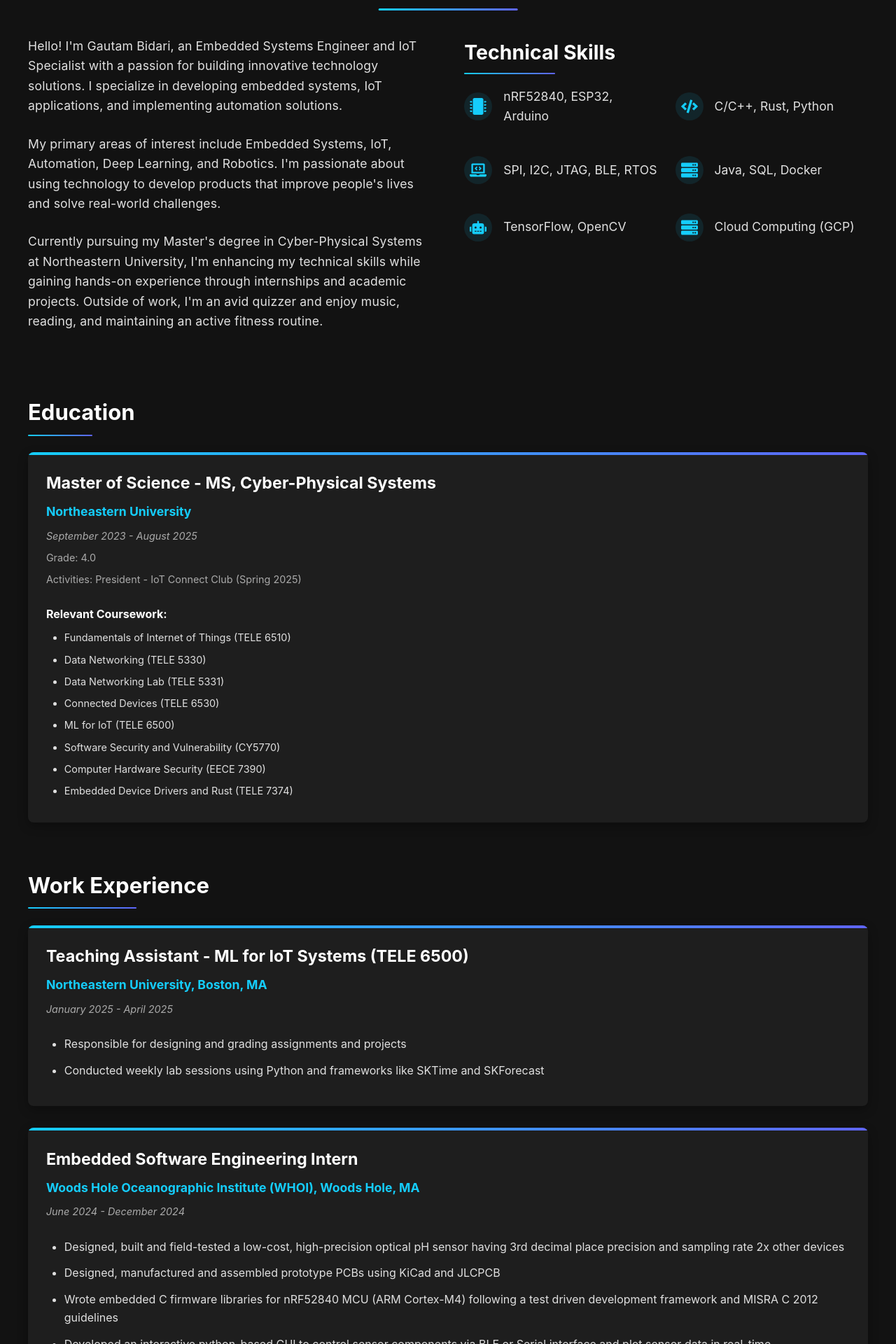
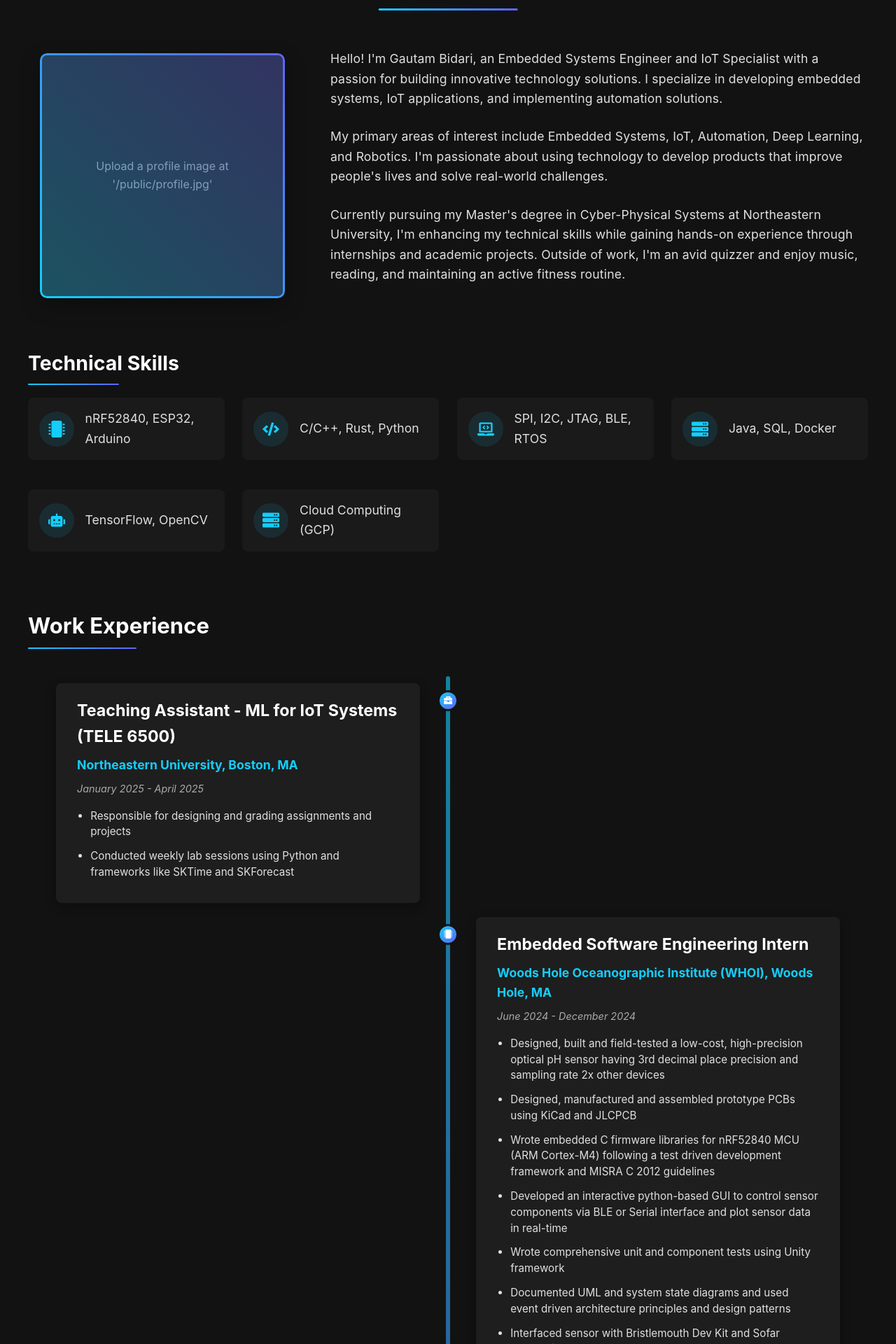
Before and after one commit to Gau17/react-portfolio, a React (Create React App) app: page /about in a window 1280 px wide. Shown: the part 220-2140 px from the top of the page at 70% size. Built offline with nearby package versions, Linux system fonts and the light colour scheme.

Commit message:
Update about page

```diff
--- a/src/pages/About.jsx
+++ b/src/pages/About.jsx
@@ -1,6 +1,6 @@
 import React from 'react';
 import styled from 'styled-components';
-import { FaCode, FaLaptopCode, FaServer, FaMicrochip, FaRobot } from 'react-icons/fa';
+import { FaCode, FaLaptopCode, FaServer, FaMicrochip, FaRobot, FaBriefcase, FaGraduationCap } from 'react-icons/fa';
 
 const AboutContainer = styled.div`
   padding: calc(1.618rem * 3) calc(1.618rem * 1.2);
@@ -11,7 +11,7 @@ const AboutContainer = styled.div`
 const AboutTitle = styled.h2`
   font-size: calc(1.618rem * 1.618);
   text-align: center;
-  margin-bottom: calc(1.618rem * 1.8);
+  margin-bottom: calc(1.618rem * 2.5);
   color: #ffffff;
   position: relative;
   display: inline-block;
@@ -30,16 +30,65 @@ const AboutTitle = styled.h2`
   }
 `;
 
-const AboutContent = styled.div`
+const ProfileSection = styled.div`
   max-width: 1200px;
-  margin: 0 auto;
+  margin: 0 auto 4rem;
   display: grid;
-  grid-template-columns: 1fr 1fr;
-  grid-gap: calc(1.618rem * 1.8);
+  grid-template-columns: 1fr 2fr;
+  grid-gap: 3rem;
+  align-items: center;
 
   @media screen and (max-width: 768px) {
     grid-template-columns: 1fr;
   }
+`;
+
+const ProfileImageContainer = styled.div`
+  position: relative;
+  border-radius: 10px;
+  overflow: hidden;
+  box-shadow: 0 10px 30px rgba(0, 0, 0, 0.3);
+  aspect-ratio: 1/1;
+  max-width: 350px;
+  margin: 0 auto;
+
+  &:before {
+    content: '';
+    position: absolute;
+    inset: 0;
+    background: linear-gradient(45deg, rgba(21, 205, 252, 0.3), rgba(95, 101, 249, 0.3));
+    z-index: 1;
+  }
+
+  &:after {
+    content: '';
+    position: absolute;
+    top: 0;
+    left: 0;
+    right: 0;
+    bottom: 0;
+    border: 3px solid transparent;
+    border-radius: 10px;
+    background: linear-gradient(45deg, #15cdfc, #5f65f9) border-box;
+    -webkit-mask:
+      linear-gradient(#fff 0 0) padding-box,
+      linear-gradient(#fff 0 0);
+    -webkit-mask-composite: xor;
+    mask-composite: exclude;
+  }
+`;
+
+const ProfileImagePlaceholder = styled.div`
+  display: flex;
+  justify-content: center;
+  align-items: center;
+  width: 100%;
+  height: 100%;
+  background-color: #1e1e1e;
+  color: #a0a0a0;
+  font-size: 1rem;
+  text-align: center;
+  padding: 2rem;
 `;
 
 const AboutText = styled.div``;
@@ -53,7 +102,10 @@ const AboutParagraph = styled.p`
   letter-spacing: 0.01rem;
 `;
 
-const SkillsSection = styled.div``;
+const SkillsSection = styled.div`
+  max-width: 1200px;
+  margin: 3rem auto;
+`;
 
 const SkillsTitle = styled.h3`
   font-size: calc(1.618rem * 1.1);
@@ -76,7 +128,7 @@ const SkillsTitle = styled.h3`
 
 const SkillsList = styled.div`
   display: grid;
-  grid-template-columns: 1fr 1fr;
+  grid-template-columns: repeat(auto-fill, minmax(280px, 1fr));
   grid-gap: 1.618rem;
 
   @media screen and (max-width: 480px) {
@@ -87,11 +139,17 @@ const SkillsList = styled.div`
 const SkillItem = styled.div`
   display: flex;
   align-items: center;
+  padding: 1rem;
+  border-radius: 8px;
+  background: rgba(30, 30, 30, 0.7);
+  backdrop-filter: blur(10px);
   margin-bottom: 1rem;
-  transition: transform 0.3s ease;
+  transition: all 0.3s ease;
 
   &:hover {
-    transform: translateX(5px);
+    transform: translateY(-5px);
+    box-shadow: 0 10px 20px rgba(0, 0, 0, 0.2);
+    background: rgba(30, 30, 30, 0.9);
   }
 `;
 
@@ -100,7 +158,7 @@ const SkillIcon = styled.div`
   margin-right: 1rem;
   color: #15cdfc;
   background: rgba(21, 205, 252, 0.1);
-  padding: 0.5rem;
+  padding: 0.8rem;
   border-radius: 50%;
   display: flex;
   align-items: center;
@@ -120,7 +178,7 @@ const SectionContainer = styled.div`
 
 const SectionTitle = styled.h3`
   font-size: calc(1.618rem * 1.2);
-  margin-bottom: calc(1.618rem * 1.2);
+  margin-bottom: calc(1.618rem * 1.8);
   color: #ffffff;
   position: relative;
   display: inline-block;
@@ -137,145 +195,220 @@ const SectionTitle = styled.h3`
   }
 `;
 
-const ExperienceContainer = styled.div`
-  display: flex;
-  flex-direction: column;
-  gap: calc(1.618rem * 1.2);
-`;
+const Timeline = styled.div`
+  position: relative;
+  max-width: 1200px;
+  margin: 0 auto;
 
-const ExperienceItem = styled.div`
-  background: #1e1e1e;
-  padding: 1.618rem;
-  border-radius: 8px;
-  box-shadow: 0 5px 15px rgba(0, 0, 0, 0.3);
-  position: relative;
-  overflow: hidden;
-
-  &:before {
+  &:after {
     content: '';
     position: absolute;
+    width: 6px;
+    background: linear-gradient(180deg, #15cdfc, #5f65f9);
     top: 0;
-    left: 0;
-    width: 100%;
-    height: 4px;
-    background: linear-gradient(90deg, #15cdfc, #5f65f9);
+    bottom: 0;
+    left: 50%;
+    transform: translateX(-50%);
+    border-radius: 6px;
+    opacity: 0.6;
+  }
+
+  @media screen and (max-width: 768px) {
+    &:after {
+      left: 31px;
+    }
   }
 `;
 
-const ExperienceHeader = styled.div`
-  margin-bottom: 1.618rem;
+const TimelineItem = styled.div`
+  padding: 10px 40px;
+  position: relative;
+  width: 50%;
+  box-sizing: border-box;
+  left: ${(props) => (props.position === 'right' ? '50%' : '0')};
+
+  @media screen and (max-width: 768px) {
+    width: 100%;
+    padding-left: 70px;
+    padding-right: 25px;
+    left: 0;
+  }
 `;
 
-const ExperienceTitle = styled.h4`
+const TimelineContent = styled.div`
+  padding: 20px 30px;
+  background: #1e1e1e;
+  position: relative;
+  border-radius: 8px;
+  box-shadow: 0 5px 15px rgba(0, 0, 0, 0.3);
+  transition: all 0.3s ease;
+
+  &:hover {
+    transform: translateY(-5px);
+    box-shadow: 0 10px 25px rgba(0, 0, 0, 0.4);
+  }
+`;
+
+const TimelineDot = styled.div`
+  position: absolute;
+  width: 30px;
+  height: 30px;
+  right: ${(props) => (props.position === 'right' ? 'auto' : '-15px')};
+  left: ${(props) => (props.position === 'right' ? '-15px' : 'auto')};
+  top: 20px;
+  border-radius: 50%;
+  z-index: 2;
+  background: #121212;
+  display: flex;
+  justify-content: center;
+  align-items: center;
+
+  @media screen and (max-width: 768px) {
+    left: 16px;
+    right: auto;
+  }
+`;
+
+const TimelineIcon = styled.div`
+  width: 24px;
+  height: 24px;
+  border-radius: 50%;
+  background: linear-gradient(135deg, #15cdfc, #5f65f9);
+  display: flex;
+  justify-content: center;
+  align-items: center;
+  color: #fff;
+  font-size: 0.8rem;
+`;
+
+const TimelineTitle = styled.h4`
   font-size: calc(1.618rem * 0.9);
   color: #ffffff;
   margin-bottom: 0.5rem;
 `;
 
-const ExperienceCompany = styled.h5`
+const TimelineCompany = styled.h5`
   font-size: 1.1rem;
   color: #15cdfc;
   margin-bottom: 0.5rem;
 `;
 
-const ExperienceDate = styled.p`
+const TimelineDate = styled.p`
   font-size: 0.9rem;
   color: #aaaaaa;
   font-style: italic;
-`;
-
-const ExperienceDescription = styled.ul`
-  padding-left: 1.618rem;
-`;
-
-const ExperiencePoint = styled.li`
-  font-size: 1rem;
-  color: #e0e0e0;
-  margin-bottom: 0.75rem;
-  line-height: 1.618;
-`;
-
-const EducationContainer = styled.div`
-  display: flex;
-  flex-direction: column;
-  gap: calc(1.618rem * 1.2);
-`;
-
-const EducationItem = styled.div`
-  background: #1e1e1e;
-  padding: 1.618rem;
-  border-radius: 8px;
-  box-shadow: 0 5px 15px rgba(0, 0, 0, 0.3);
-  position: relative;
-  overflow: hidden;
-
-  &:before {
-    content: '';
-    position: absolute;
-    top: 0;
-    left: 0;
-    width: 100%;
-    height: 4px;
-    background: linear-gradient(90deg, #15cdfc, #5f65f9);
-  }
-`;
-
-const EducationHeader = styled.div`
-  margin-bottom: 1.618rem;
-`;
-
-const EducationDegree = styled.h4`
-  font-size: calc(1.618rem * 0.9);
-  color: #ffffff;
-  margin-bottom: 0.5rem;
-`;
-
-const EducationInstitution = styled.h5`
-  font-size: 1.1rem;
-  color: #15cdfc;
-  margin-bottom: 0.5rem;
-`;
-
-const EducationDate = styled.p`
-  font-size: 0.9rem;
-  color: #aaaaaa;
-  font-style: italic;
-  margin-bottom: 0.5rem;
-`;
-
-const EducationGrade = styled.p`
-  font-size: 0.9rem;
-  color: #aaaaaa;
-  margin-bottom: 0.5rem;
-`;
-
-const EducationActivities = styled.p`
-  font-size: 0.9rem;
-  color: #aaaaaa;
   margin-bottom: 1rem;
 `;
 
-const CourseworkTitle = styled.h6`
-  font-size: 1rem;
-  color: #ffffff;
-  margin-bottom: 0.5rem;
+const TimelineDescription = styled.ul`
+  padding-left: 1.2rem;
 `;
 
-const CourseList = styled.ul`
-  padding-left: 1.618rem;
-`;
-
-const CourseItem = styled.li`
-  font-size: 0.9rem;
+const TimelinePoint = styled.li`
+  font-size: 0.95rem;
   color: #e0e0e0;
-  margin-bottom: 0.5rem;
+  margin-bottom: 0.75rem;
+  line-height: 1.5;
 `;
 
 const About = () => {
+  const experiences = [
+    {
+      id: 1,
+      title: "Teaching Assistant - ML for IoT Systems (TELE 6500)",
+      company: "Northeastern University, Boston, MA",
+      date: "January 2025 - April 2025",
+      points: [
+        "Responsible for designing and grading assignments and projects",
+        "Conducted weekly lab sessions using Python and frameworks like SKTime and SKForecast"
+      ],
+      icon: <FaBriefcase />
+    },
+    {
+      id: 2,
+      title: "Embedded Software Engineering Intern",
+      company: "Woods Hole Oceanographic Institute (WHOI), Woods Hole, MA",
+      date: "June 2024 - December 2024",
+      points: [
+        "Designed, built and field-tested a low-cost, high-precision optical pH sensor having 3rd decimal place precision and sampling rate 2x other devices",
+        "Designed, manufactured and assembled prototype PCBs using KiCad and JLCPCB",
+        "Wrote embedded C firmware libraries for nRF52840 MCU (ARM Cortex-M4) following a test driven development framework and MISRA C 2012 guidelines",
+        "Developed an interactive python-based GUI to control sensor components via BLE or Serial interface and plot sensor data in real-time",
+        "Wrote comprehensive unit and component tests using Unity framework",
+        "Documented UML and system state diagrams and used event driven architecture principles and design patterns",
+        "Interfaced sensor with Bristlemouth Dev Kit and Sofar Spotter for cellular/satellite connectivity",
+        "Collaborated with Lowell Instruments LLC to interface sensor with their commercial Deck Data Hub using BLE, enhancing deployment capabilities"
+      ],
+      icon: <FaMicrochip />
+    },
+    {
+      id: 3,
+      title: "Teaching Assistant - Data Networking (TELE 5330)",
+      company: "Northeastern University, Boston, MA",
+      date: "January 2024 - April 2024",
+      points: [
+        "Responsible for designing and grading assignments, projects, and viva evaluations",
+        "Conducted weekly Networking Lab sessions using Cisco Packet Tracer and Ubuntu Linux"
+      ],
+      icon: <FaLaptopCode />
+    },
+    {
+      id: 4,
+      title: "Java Backend Developer",
+      company: "Deloitte Consulting, India",
+      date: "June 2022 - August 2023",
+      points: [
+        "Awarded Deloitte Applause Award for end-to-end implementation of core modules supporting 5+ business use cases (0 critical post-deployment defects)",
+        "Built 20+ REST endpoints using Spring Boot Microservices with 99.9% uptime SLA. Containerized deployment using Docker and Google Kubernetes Engine (GKE)",
+        "Utilized Git, Jenkins and Jira for CI/CD flows across Dev/QA/Prod and Project Management in an Agile Framework"
+      ],
+      icon: <FaServer />
+    },
+    {
+      id: 5,
+      title: "Embedded Software Engineering Intern",
+      company: "Millennium Semiconductors, India",
+      date: "June 2021 - August 2021",
+      points: [
+        "Successfully prototyped a wearable, low-cost, bluetooth-enabled patient monitoring system",
+        "Bare metal development on nRF52840 MCU using Segger Embedded System IDE w/ JTAG debugger and protocols like SPI, I2C, BLE"
+      ],
+      icon: <FaCode />
+    }
+  ];
+
+  const education = [
+    {
+      id: 1,
+      degree: "Master of Science - MS, Cyber-Physical Systems",
+      institution: "Northeastern University",
+      date: "September 2023 - August 2025",
+      grade: "Grade: 4.0",
+      activities: "Activities: President - IoT Connect Club (Spring 2025)",
+      courses: [
+        "Fundamentals of Internet of Things (TELE 6510)",
+        "Data Networking (TELE 5330)",
+        "Data Networking Lab (TELE 5331)",
+        "Connected Devices (TELE 6530)",
+        "ML for IoT (TELE 6500)",
+        "Software Security and Vulnerability (CY5770)",
+        "Computer Hardware Security (EECE 7390)",
+        "Embedded Device Drivers and Rust (TELE 7374)"
+      ]
+    }
+  ];
+
   return (
     <AboutContainer>
       <AboutTitle>About Me</AboutTitle>
-      <AboutContent>
+
+      <ProfileSection>
+        <ProfileImageContainer>
+          <ProfileImagePlaceholder>
+            Upload a profile image at '/public/profile.jpg'
+          </ProfileImagePlaceholder>
+        </ProfileImageContainer>
+
         <AboutText>
           <AboutParagraph>
             Hello! I'm Gautam Bidari, an Embedded Systems Engineer and IoT Specialist with a passion
@@ -294,6 +427,7 @@ const About = () => {
             maintaining an active fitness routine.
           </AboutParagraph>
         </AboutText>
+      </ProfileSection>
 
       <SkillsSection>
         <SkillsTitle>Technical Skills</SkillsTitle>
@@ -336,104 +470,64 @@ const About = () => {
           </SkillItem>
         </SkillsList>
       </SkillsSection>
-      </AboutContent>
+
+      <SectionContainer>
+        <SectionTitle>Work Experience</SectionTitle>
+        <Timeline>
+          {experiences.map((experience, index) => (
+            <TimelineItem
+              key={experience.id}
+              position={index % 2 === 0 ? 'left' : 'right'}
+            >
+              <TimelineContent>
+                <TimelineTitle>{experience.title}</TimelineTitle>
+                <TimelineCompany>{experience.company}</TimelineCompany>
+                <TimelineDate>{experience.date}</TimelineDate>
+                <TimelineDescription>
+                  {experience.points.map((point, i) => (
+                    <TimelinePoint key={i}>{point}</TimelinePoint>
+                  ))}
+                </TimelineDescription>
+              </TimelineContent>
+              <TimelineDot position={index % 2 === 0 ? 'left' : 'right'}>
+                <TimelineIcon>
+                  {experience.icon}
+                </TimelineIcon>
+              </TimelineDot>
+            </TimelineItem>
+          ))}
+        </Timeline>
+      </SectionContainer>
 
       <SectionContainer>
         <SectionTitle>Education</SectionTitle>
-        <EducationContainer>
-          <EducationItem>
-            <EducationHeader>
-              <EducationDegree>Master of Science - MS, Cyber-Physical Systems</EducationDegree>
-              <EducationInstitution>Northeastern University</EducationInstitution>
-              <EducationDate>September 2023 - August 2025</EducationDate>
-              <EducationGrade>Grade: 4.0</EducationGrade>
-              <EducationActivities>Activities: President - IoT Connect Club (Spring 2025)</EducationActivities>
-            </EducationHeader>
-            <CourseworkTitle>Relevant Coursework:</CourseworkTitle>
-            <CourseList>
-              <CourseItem>Fundamentals of Internet of Things (TELE 6510)</CourseItem>
-              <CourseItem>Data Networking (TELE 5330)</CourseItem>
-              <CourseItem>Data Networking Lab (TELE 5331)</CourseItem>
-              <CourseItem>Connected Devices (TELE 6530)</CourseItem>
-              <CourseItem>ML for IoT (TELE 6500)</CourseItem>
-              <CourseItem>Software Security and Vulnerability (CY5770)</CourseItem>
-              <CourseItem>Computer Hardware Security (EECE 7390)</CourseItem>
-              <CourseItem>Embedded Device Drivers and Rust (TELE 7374)</CourseItem>
-            </CourseList>
-          </EducationItem>
-        </EducationContainer>
-      </SectionContainer>
-
-      <SectionContainer>
-        <SectionTitle>Work Experience</SectionTitle>
-        <ExperienceContainer>
-          <ExperienceItem>
-            <ExperienceHeader>
-              <ExperienceTitle>Teaching Assistant - ML for IoT Systems (TELE 6500)</ExperienceTitle>
-              <ExperienceCompany>Northeastern University, Boston, MA</ExperienceCompany>
-              <ExperienceDate>January 2025 - April 2025</ExperienceDate>
-            </ExperienceHeader>
-            <ExperienceDescription>
-              <ExperiencePoint>Responsible for designing and grading assignments and projects</ExperiencePoint>
-              <ExperiencePoint>Conducted weekly lab sessions using Python and frameworks like SKTime and SKForecast</ExperiencePoint>
-            </ExperienceDescription>
-          </ExperienceItem>
-
-          <ExperienceItem>
-            <ExperienceHeader>
-              <ExperienceTitle>Embedded Software Engineering Intern</ExperienceTitle>
-              <ExperienceCompany>Woods Hole Oceanographic Institute (WHOI), Woods Hole, MA</ExperienceCompany>
-              <ExperienceDate>June 2024 - December 2024</ExperienceDate>
-            </ExperienceHeader>
-            <ExperienceDescription>
-              <ExperiencePoint>Designed, built and field-tested a low-cost, high-precision optical pH sensor having 3rd decimal place precision and sampling rate 2x other devices</ExperiencePoint>
-              <ExperiencePoint>Designed, manufactured and assembled prototype PCBs using KiCad and JLCPCB</ExperiencePoint>
-              <ExperiencePoint>Wrote embedded C firmware libraries for nRF52840 MCU (ARM Cortex-M4) following a test driven development framework and MISRA C 2012 guidelines</ExperiencePoint>
-              <ExperiencePoint>Developed an interactive python-based GUI to control sensor components via BLE or Serial interface and plot sensor data in real-time</ExperiencePoint>
-              <ExperiencePoint>Wrote comprehensive unit and component tests using Unity framework</ExperiencePoint>
-              <ExperiencePoint>Documented UML and system state diagrams and used event driven architecture principles and design patterns</ExperiencePoint>
-              <ExperiencePoint>Interfaced sensor with Bristlemouth Dev Kit and Sofar Spotter for cellular/satellite connectivity</ExperiencePoint>
-              <ExperiencePoint>Collaborated with Lowell Instruments LLC to interface sensor with their commercial Deck Data Hub using BLE, enhancing deployment capabilities</ExperiencePoint>
-            </ExperienceDescription>
-          </ExperienceItem>
-
-          <ExperienceItem>
-            <ExperienceHeader>
-              <ExperienceTitle>Teaching Assistant - Data Networking (TELE 5330)</ExperienceTitle>
-              <ExperienceCompany>Northeastern University, Boston, MA</ExperienceCompany>
-              <ExperienceDate>January 2024 - April 2024</ExperienceDate>
-            </ExperienceHeader>
-            <ExperienceDescription>
-              <ExperiencePoint>Responsible for designing and grading assignments, projects, and viva evaluations</ExperiencePoint>
-              <ExperiencePoint>Conducted weekly Networking Lab sessions using Cisco Packet Tracer and Ubuntu Linux</ExperiencePoint>
-            </ExperienceDescription>
-          </ExperienceItem>
-
-          <ExperienceItem>
-            <ExperienceHeader>
-              <ExperienceTitle>Java Backend Developer</ExperienceTitle>
-              <ExperienceCompany>Deloitte Consulting, India</ExperienceCompany>
-              <ExperienceDate>June 2022 - August 2023</ExperienceDate>
-            </ExperienceHeader>
-            <ExperienceDescription>
-              <ExperiencePoint>Awarded Deloitte Applause Award for end-to-end implementation of core modules supporting 5+ business use cases (0 critical post-deployment defects)</ExperiencePoint>
-              <ExperiencePoint>Built 20+ REST endpoints using Spring Boot Microservices with 99.9% uptime SLA. Containerized deployment using Docker and Google Kubernetes Engine (GKE)</ExperiencePoint>
-              <ExperiencePoint>Utilized Git, Jenkins and Jira for CI/CD flows across Dev/QA/Prod and Project Management in an Agile Framework</ExperiencePoint>
-            </ExperienceDescription>
-          </ExperienceItem>
-
-          <ExperienceItem>
-            <ExperienceHeader>
-              <ExperienceTitle>Embedded Software Engineering Intern</ExperienceTitle>
-              <ExperienceCompany>Millennium Semiconductors, India</ExperienceCompany>
-              <ExperienceDate>June 2021 - August 2021</ExperienceDate>
-            </ExperienceHeader>
-            <ExperienceDescription>
-              <ExperiencePoint>Successfully prototyped a wearable, low-cost, bluetooth-enabled patient monitoring system</ExperiencePoint>
-              <ExperiencePoint>Bare metal development on nRF52840 MCU using Segger Embedded System IDE w/ JTAG debugger and protocols like SPI, I2C, BLE</ExperiencePoint>
-            </ExperienceDescription>
-          </ExperienceItem>
-        </ExperienceContainer>
+        <Timeline>
+          {education.map((edu, index) => (
+            <TimelineItem
+              key={edu.id}
+              position="left"
+            >
+              <TimelineContent>
+                <TimelineTitle>{edu.degree}</TimelineTitle>
+                <TimelineCompany>{edu.institution}</TimelineCompany>
+                <TimelineDate>{edu.date}</TimelineDate>
+                <p style={{ color: '#aaaaaa', margin: '0.5rem 0', fontSize: '0.9rem' }}>{edu.grade}</p>
+                <p style={{ color: '#aaaaaa', margin: '0 0 1rem', fontSize: '0.9rem' }}>{edu.activities}</p>
+                <h6 style={{ fontSize: '1rem', color: '#ffffff', marginBottom: '0.5rem' }}>Relevant Coursework:</h6>
+                <TimelineDescription>
+                  {edu.courses.map((course, i) => (
+                    <TimelinePoint key={i}>{course}</TimelinePoint>
+                  ))}
+                </TimelineDescription>
+              </TimelineContent>
+              <TimelineDot position="left">
+                <TimelineIcon>
+                  <FaGraduationCap />
+                </TimelineIcon>
+              </TimelineDot>
+            </TimelineItem>
+          ))}
+        </Timeline>
       </SectionContainer>
     </AboutContainer>
   );
```
Also changed, not shown: public/profile.JPG (added). Lines whose indentation alone changed are shown as unchanged.
